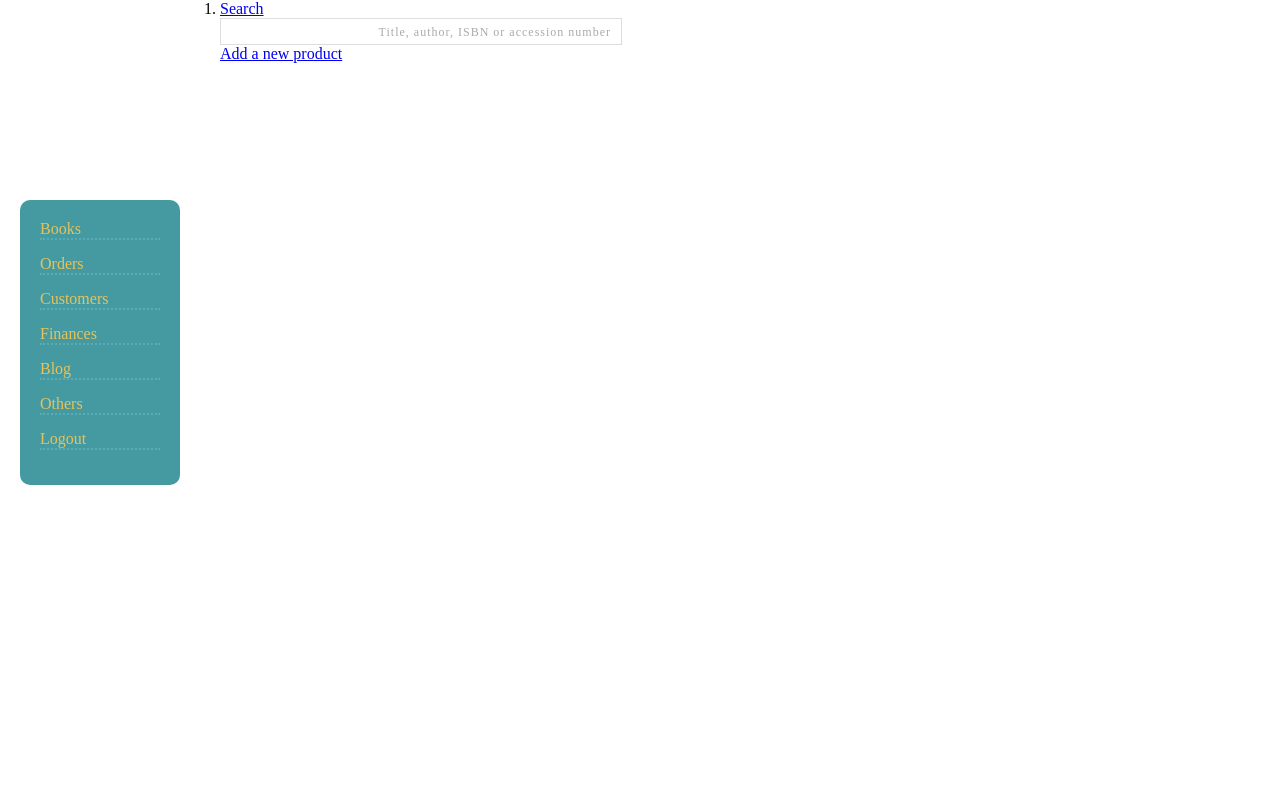
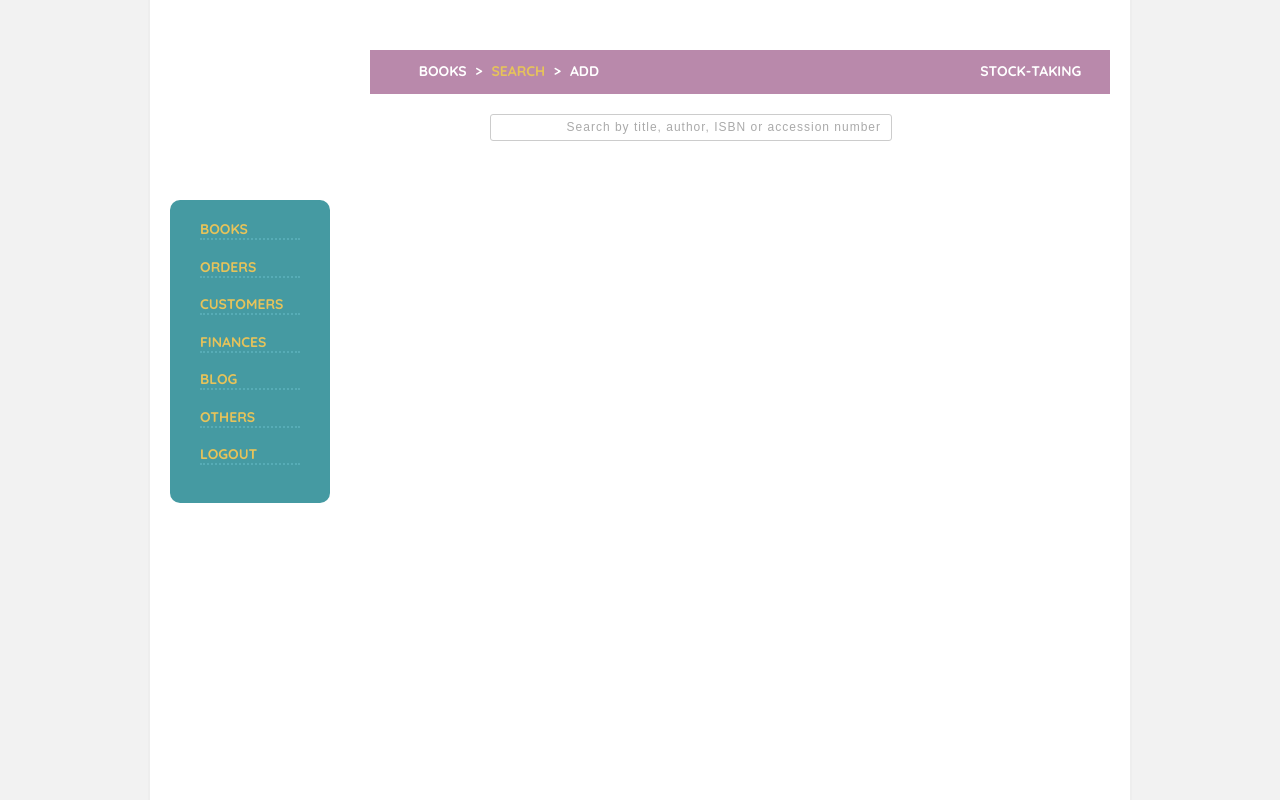
Before and after one commit to rahul-sekhar/story-rev, a Rails app: page /admin in a window 1280 px wide. Run offline with Rails 7, Linux system fonts and the light colour scheme; the visitor is signed in with stand-in values (Sample User, id 1); style sheets or scripts are compiled from the project's sources; parts of the project's set-up code (start-up, migrations or seed data) failed here and were passed over; some libraries are stand-ins or nearby versions.

Commit message:
Styling and layout work

```diff
--- a/app/assets/javascripts/admin/products.js
+++ b/app/assets/javascripts/admin/products.js
@@ -7,7 +7,7 @@ $(document).ready(function() {
     if ($body.hasClass('search')) {
         // Handle the search box
         $('#product-search').tokenInput("/admin/products", {
-            overlayHintText: 'Title, author, ISBN or accession number',
+            overlayHintText: 'Search by title, author, ISBN or accession number',
             tokenLimit: 1,
             addClass: "fill",
             additionalParams: { search_by: "all", output: "display_target" },
--- a/app/assets/stylesheets/admin/common.css.scss
+++ b/app/assets/stylesheets/admin/common.css.scss
@@ -1,28 +1,104 @@
+/***************************
+ ********* Layout **********
+ ***************************/
+
 body {
     font-size: $body-font-size;
     font-family: Serif;
+    background-color: #f2f2f2;
 }
 
+
+
+$wrapper-width: 980px;
+#wrapper {
+    width: e($wrapper-width);
+    border-left:2px solid #eee;
+    border-right:2px solid #eee;
+    margin: 0 auto;
+    background-color: #fff;
+    @include clearfix;
+    min-height: 100%;
+}
+
+$side-nav-width: 210px;
 #side-nav {
     float:left;
+    width:e($side-nav-width);
 
     ul {
         @include reset-list;
-        margin: e(200px) e(20px) 0 e(20px);
-        width: e(120px);
+        margin: e(200px) e(30px) 0 e(20px);
+
         background-color: $teal;
         @include rounded-corners(10px);
-        padding: e(20px) e(20px);
+        padding: e(20px) e(30px);
 
         li {
+            @include small-heading;
             @include inner-link($golden, lighten($golden, 10));
             border-bottom:2px dotted $light-teal;
-            margin-bottom:e(15px);
+            margin-bottom:e(20px);
+        }
+    }
+}
+
+#top-nav {
+    background-color: $light-purple;
+    @include reset-list;
+    @include clearfix;
+    padding:0 e(20px) 0 e(40px);
+
+    li {
+        float:left;
+        @include small-heading;
+        @include inner-link(white, lighten($golden, 25));
+        line-height:e(50px);
+        margin-left:e(10px);
+
+        &.descendant:before { content: '>'; }
+        &.current {
+            @include inner-link($golden, $golden);
+        }
+        &.right {
+            float:right;
+            margin-left:0;
+            margin-right:e(10px);
         }
     }
 }
 
 #content {
     float:left;
-    margin-left: e(20px);
+    width: e($wrapper-width - $side-nav-width - 30px);
+    margin-left: e(10px);
+    margin-top: e(50px);
 }
+
+
+/***************************
+ ********* Styles **********
+ ***************************/
+
+p {
+    @include content-text;
+}
+
+.token-input-list, input {
+    @include rounded-corners(3px);
+}
+
+label {
+    @include content-text;
+    line-height: e(25px, $content-text-size);
+}
+
+input {
+    border: 1px solid $text-field-border-color;
+    height: e(25px, $content-text-size);
+    padding: 0 e(5px, $content-text-size);
+    @include content-text;
+    &:disabled {
+        background-color: #eee;
+    }
+}
--- a/app/assets/stylesheets/admin/products.css.scss
+++ b/app/assets/stylesheets/admin/products.css.scss
@@ -1,3 +1,27 @@
+.product {
+    #search-box {
+        margin-top: e(20px);
+        margin-left: e(120px);
+    }
+
+    label {
+        float:left;
+        text-align:right;
+        margin-right: e(10px, $content-text-size);
+        width: e(100px, $content-text-size);
+    }
+
+    div.input {
+        @include clearfix;
+        margin-top: e(20px);
+
+        .token-input-list {
+            float:left;
+            clear:none;
+        }
+    }
+}
+
 /*
 label {
     float:left;
@@ -91,22 +115,4 @@ tr.selected {
         padding-bottom:5px;
     }
 }
-
-.top-nav {
-    @include clearfix;
-    li {
-        float:left;
-        margin-left: 20px;
-    }
-    ol {
-        padding: 0;
-        list-style-type:none;
-        li:before {
-            content: '>';
-        }
-        li:first-child:before {
-            content: none;
-        }
-    }
-}
 */
--- a/app/assets/stylesheets/admin/token-input.css.scss
+++ b/app/assets/stylesheets/admin/token-input.css.scss
@@ -38,7 +38,7 @@ ul.token-input-list {
         top:0;
         right: e(10px, $token-font-size);
         color: $token-hint-color;
-        line-height: e(27px, $token-font-size);
+        line-height: e(25px, $token-font-size);
     }
 
     &.fill {
@@ -81,11 +81,13 @@ ul.token-input-list {
 }
 
 ul.token-input-list li input {
+    font-size: e($content-text-size, $token-font-size);
     border: 0;
     width: 100px;
+    height: 17px;
     padding: 3px 8px;
     background-color: white;
-    margin: 2px 0;
+    margin: 1px 0;
     -webkit-appearance: caret;
 }
 
@@ -93,7 +95,7 @@ li.token-input-token {
     overflow: hidden;
     height: auto !important;
     height: 15px;
-    margin: 3px;
+    margin: 2px 3px;
     padding: 1px 3px;
     background-color:$token-bg-color;
     color: $token-font-color;
--- a/app/assets/stylesheets/admin/variables.css.scss
+++ b/app/assets/stylesheets/admin/variables.css.scss
@@ -4,5 +4,23 @@ $light-teal: #57acb6;
 $golden: #e6c35a;
 $light-purple: #b989ab;
 
+// Themes
+$small-heading-size: 14px;
+@mixin small-heading {
+    font-family: Quicksand, sans-serif;
+    font-size: e($small-heading-size);
+    text-transform: uppercase;
+
+}
+
+$content-text-size: 13px;
+@mixin content-text {
+    font-family: Arial, Helvetica, sans-serif;
+    font-size: e($content-text-size);
+    line-height: e(20px, $content-text-size);
+    color: #605c5a;
+}
+
+// Others
 $body-font-size:100%;
-$text-field-border-color: #ddd;
+$text-field-border-color: #ccc;
--- a/app/views/admin/products/_fields.html.erb
+++ b/app/views/admin/products/_fields.html.erb
@@ -20,7 +20,7 @@
   <%= link_to "Upload", "#", :id => "upload-cover-link" %>
   <%= link_to "Use URL", "#", :id => "cover-url-link" %>
 
-  <%= f.input :accession_id, :required => false, :label => "Accession Number", :disabled => true %>
+  <%= f.input :accession_id, :required => false, :label => "Book no.", :disabled => true %>
   <%= f.input :title, :required => false %>
   <%= f.input :author_name %>
   <%= f.input :illustrator_name %>
--- a/app/views/admin/products/index.html.erb
+++ b/app/views/admin/products/index.html.erb
@@ -1,10 +1,23 @@
 <% content_for :top_nav do %>
-  <ol>
-    <li>
-      <%= link_to "Search", admin_products_path %>
-    </li>
-  </ol>
+  <li>
+    <%= link_to "Books", admin_products_path %>
+  </li>
+
+  <li>></li>
+  <li class="current">
+    <%= link_to "Search", admin_products_path %>
+  </li>
+
+  <li>></li>
+  <li>
+    <%= link_to "Add", new_admin_product_path %>
+  </li>
+
+  <li class="right">
+    <%= link_to "Stock-Taking", "#" %>
+  </li>
 <% end %>
 
-<input name="product-search" id="product-search" />
-<%= link_to "Add a new product", new_admin_product_path, :class => "button" %>
+<div id="search-box">
+  <input name="product-search" id="product-search" />
+</div>
--- a/app/views/layouts/admin/application.html.erb
+++ b/app/views/layouts/admin/application.html.erb
@@ -2,11 +2,14 @@
 <html>
 <head>
   <title>StoryRev</title>
+  <link href='http://fonts.googleapis.com/css?family=Quicksand:700' rel='stylesheet' type='text/css'>
   <%= stylesheet_link_tag    "admin/admin" %>
   <%= javascript_include_tag "admin/admin" %>
   <%= csrf_meta_tags %>
 </head>
 <body<%=raw @class ? " class=\"#{@class}\"" : nil %>>
+
+  <div id="wrapper">
 
   <% if admin_role %>
 
@@ -25,7 +28,7 @@
   <% end %>
 
     <div id="content">
-    <ul class="top-nav">
+      <ul id="top-nav">
         <%= yield :top_nav %>
       </ul>
 
@@ -40,5 +43,6 @@
 
     </div>
 
+  </div>
 </body>
 </html>
```
Also changed, not shown: app/views/admin/products/edit.html.erb (+17 -5 lines), app/views/admin/products/new.html.erb (+17 -3 lines), app/views/admin/products/show.html.erb (+17 -4 lines). Lines whose indentation alone changed are shown as unchanged.
